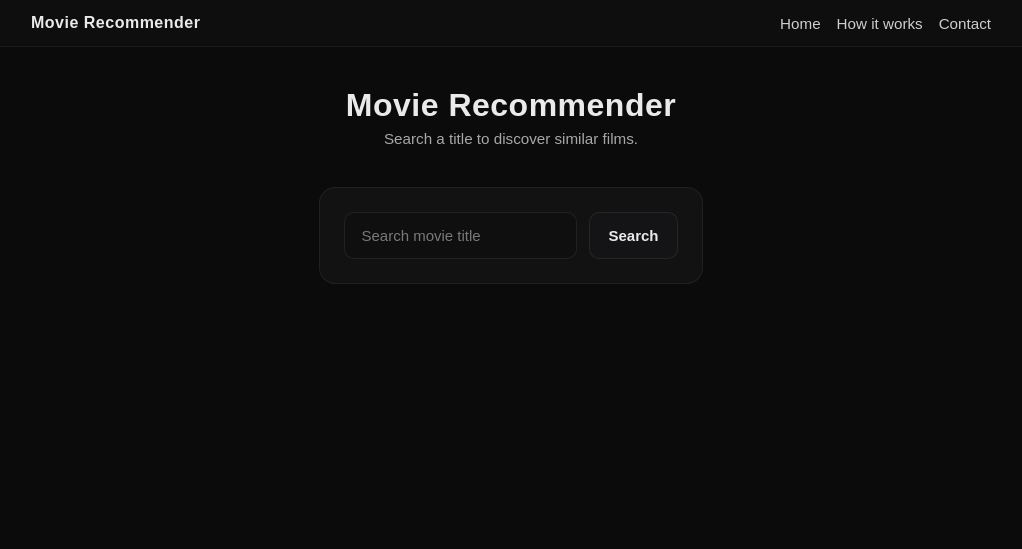
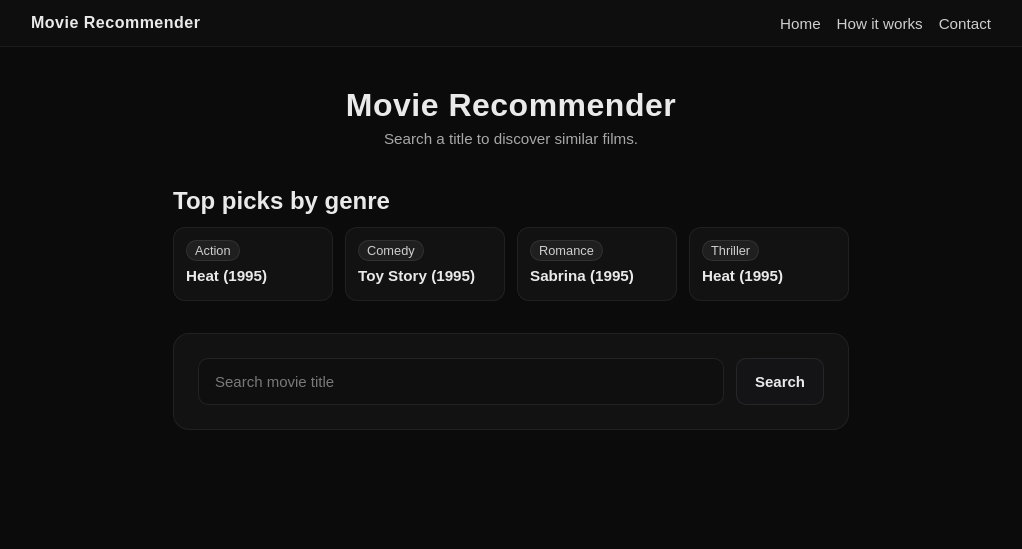
Before and after one commit to aryasome1/moviereccomender, a Flask app: page / in a window 1280 px wide. Shown: the top 549 px of the page, without its empty margins (129-1151 px from the left). Run offline with Flask 3, Linux system fonts and the light colour scheme.

Commit message:
adding top picks

```diff
--- a/app.py
+++ b/app.py
@@ -15,6 +15,7 @@ movies_df = None
 cosine_sim = None
 tfidf = None
 tmdb_poster_cache = {}
+ratings_df_global = None
 
 # Model cache paths
 MODELS_DIR = os.path.join(os.path.dirname(__file__), 'models')
@@ -24,7 +25,7 @@ DATA_PATH = os.path.join(MODELS_DIR, 'preprocessed_data.pkl')
 
 def load_and_prepare_data():
     """Load cached models if present, else compute and cache them."""
-    global movies_df, cosine_sim, tfidf
+    global movies_df, cosine_sim, tfidf, ratings_df_global
 
     os.makedirs(MODELS_DIR, exist_ok=True)
 
@@ -47,6 +48,7 @@ def load_and_prepare_data():
         movies_df = pd.read_csv('data/movies.csv')
         ratings_df = pd.read_csv('data/ratings.csv')
         print(f"Loaded {len(movies_df)} movies and {len(ratings_df)} ratings")
+        ratings_df_global = ratings_df
     except FileNotFoundError as e:
         print(f"Dataset files not found: {e}")
         print("Using sample data instead...")
@@ -56,6 +58,7 @@ def load_and_prepare_data():
             'genres': ['Animation|Children|Comedy', 'Adventure|Children|Fantasy', 'Action|Crime|Thriller', 'Comedy|Romance', 'Adventure|Children']
         }
         movies_df = pd.DataFrame(sample_movies)
+        ratings_df_global = None
 
     tfidf = TfidfVectorizer(token_pattern=r'[A-Za-z]+', stop_words='english')
     movies_df['genres_processed'] = movies_df['genres'].str.replace('|', ' ')
@@ -222,10 +225,48 @@ def get_recommendations(title, num_recommendations=5):
     print(f"Recommendations: {[r['title'] for r in recommendations]}")
     return recommendations
 
+def get_top_movie_for_genre(genre: str):
+    """Return a dict with the top movie for a genre using ratings if available.
+
+    Fallback to the first match if no ratings.
+    """
+    global movies_df, ratings_df_global
+    if movies_df is None:
+        return None
+
+    genre_mask = movies_df['genres'].fillna('').str.contains(fr"(^|\|){re.escape(genre)}(\||$)")
+    subset = movies_df[genre_mask].copy()
+    if subset.empty:
+        return None
+
+    if ratings_df_global is not None:
+        # Compute mean rating and count, prefer higher count when similar means
+        agg = ratings_df_global.groupby('movieId')['rating'].agg(['mean', 'count']).reset_index()
+        subset = subset.merge(agg, on='movieId', how='left')
+        subset['mean'] = subset['mean'].fillna(0)
+        subset['count'] = subset['count'].fillna(0)
+        # Set a small threshold to avoid single-vote bias
+        subset = subset.sort_values(by=['mean', 'count'], ascending=[False, False])
+    # Pick the top row
+    top = subset.iloc[0]
+    title = top['title']
+    return {
+        'genre': genre,
+        'title': title,
+        'poster_url': fetch_tmdb_poster_url(title)
+    }
+
 @app.route('/')
 def home():
     """Home page"""
-    return render_template('index.html')
+    # Prepare top picks for a few genres
+    genres_to_show = ['Action', 'Comedy', 'Romance', 'Thriller']
+    top_picks = []
+    for g in genres_to_show:
+        pick = get_top_movie_for_genre(g)
+        if pick:
+            top_picks.append(pick)
+    return render_template('index.html', top_genre_picks=top_picks)
 
 @app.route('/movies')
 def get_all_movies():
--- a/static/css/style.css
+++ b/static/css/style.css
@@ -191,6 +191,25 @@ main.container {
     font-weight: 600;
 }
 
+.top-genre-section {
+    margin-bottom: 24px;
+}
+
+.top-genre-section h2 {
+    margin-bottom: 12px;
+}
+
+.genre-badge {
+    display: inline-block;
+    font-size: 0.8rem;
+    color: #cfcfcf;
+    background: rgba(255,255,255,0.06);
+    border: 1px solid rgba(255,255,255,0.08);
+    padding: 2px 8px;
+    border-radius: 999px;
+    margin-bottom: 6px;
+}
+
 .input-movie {
     background: rgba(255,255,255,0.03);
     padding: 14px;
--- a/templates/index.html
+++ b/templates/index.html
@@ -23,6 +23,23 @@
             <h1>Movie Recommender</h1>
             <p>Search a title to discover similar films.</p>
         </div>
+
+        {% if top_genre_picks and top_genre_picks|length > 0 %}
+        <section class="top-genre-section">
+            <h2>Top picks by genre</h2>
+            <div class="recommendations-grid">
+                {% for pick in top_genre_picks %}
+                <div class="movie-card">
+                    {% if pick.poster_url %}
+                    <img class="poster" src="{{ pick.poster_url }}" alt="{{ pick.title }} poster" loading="lazy">
+                    {% endif %}
+                    <div class="genre-badge">{{ pick.genre }}</div>
+                    <h3>{{ pick.title }}</h3>
+                </div>
+                {% endfor %}
+            </div>
+        </section>
+        {% endif %}
 
         <div class="search-section">
             <div class="search-form">
```
